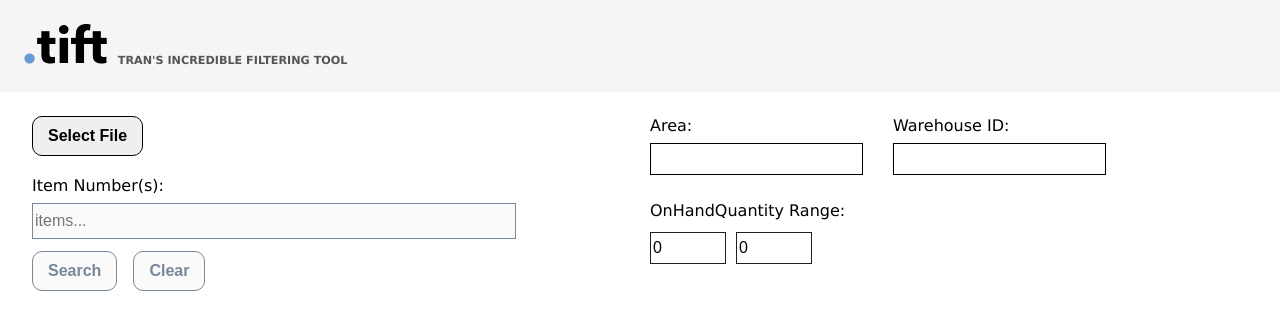
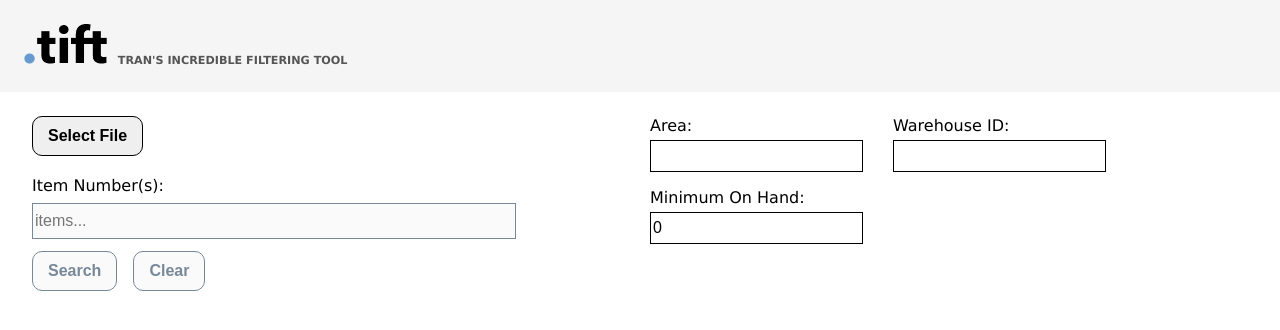
Before and after one commit to rleu82/tift, a React (Create React App) app: page / in a window 1280 px wide. Shown: the top 330 px of the page. Built offline with nearby package versions, Linux system fonts and the light colour scheme.

Commit message:
removed range query
Only needed to query item quantity on hand to meet order quantity

```diff
--- a/src/App.js
+++ b/src/App.js
@@ -9,7 +9,6 @@ class App extends React.Component {
     // create ref of instance of input data
     itemRef = React.createRef();
     minRef = React.createRef();
-    maxRef = React.createRef();
 
     state = {
         selectedFile: 'No File Selected',
@@ -18,8 +17,7 @@ class App extends React.Component {
         tableHeaders: [],
         isItDisabled: true,
         queryValue: '',
-        handleRender: false,
-        minMaxNum: 0
+        handleRender: false
     };
 
     // load xlsx for parsing
@@ -96,28 +94,14 @@ class App extends React.Component {
         // calculate availabilty on hand
         const calcResults = results.map(resItem => ({ ...resItem, OnHandQuantity: resItem.untqty - resItem.comqty }));
         console.log(results);
-        console.log(calcResults);
+        const minNum = this.minRef.current.value;
+        let filterMinMax = calcResults;
         // filter range of onHandQuantity
-        const minNum = this.minRef.current.value;
-        const maxNum = this.maxRef.current.value;
-        let filterMinMax = calcResults;
-        if (minNum > 0 && maxNum > 0) {
-            filterMinMax = calcResults
-                .filter(rangeItem => rangeItem.OnHandQuantity >= minNum)
-                .filter(rangeItem => rangeItem.OnHandQuantity <= maxNum);
-            this.setState({ results: filterMinMax, handleRender: true }, this.createHeader);
-            console.log('both');
-        } else if (minNum > 0 && maxNum < 1) {
+        if (minNum > 0) {
             filterMinMax = calcResults.filter(rangeItem => rangeItem.OnHandQuantity >= minNum);
             this.setState({ results: filterMinMax, handleRender: true }, this.createHeader);
-            console.log('minonly');
-        } else if (minNum < 1 && maxNum > 0) {
-            filterMinMax = calcResults.filter(rangeItem => rangeItem.OnHandQuantity <= maxNum);
-            this.setState({ results: filterMinMax, handleRender: true }, this.createHeader);
-            console.log('maxonly');
         } else {
             this.setState({ results: calcResults, handleRender: true }, this.createHeader);
-            console.log(minNum + ' ' + maxNum);
         }
     };
     // use state to manage input value: equal what user types
@@ -210,7 +194,9 @@ class App extends React.Component {
                             <input type="text" id="wh-id" name="wh-id" className="right-input" />
                         </div>
                         <div className="flag-container">
-                            <span>OnHandQuantity Range:</span>
+                            <label htmlFor="ohqr-min" className="right-label">
+                                Minimum On Hand:
+                            </label>
                             <input
                                 type="number"
                                 id="ohqr-min"
@@ -219,17 +205,7 @@ class App extends React.Component {
                                 min="0"
                                 defaultValue="0"
                                 placeholder="min..."
-                                className="minmax-input"
-                            />
-                            <input
-                                type="number"
-                                id="ohqr-max"
-                                ref={this.maxRef}
-                                name="ohqr-max"
-                                min="0"
-                                defaultValue="0"
-                                placeholder="max..."
-                                className="minmax-input"
+                                className="right-input"
                             />
                         </div>
                     </div>
--- a/src/index.css
+++ b/src/index.css
@@ -118,28 +118,18 @@ header {
     grid-template-columns: repeat(2, max-content);
     grid-template-rows: repeat(2, max-content);
     grid-column-gap: 30px;
-    grid-row-gap: 10px;
 }
 
 .right-grid .right-label {
     padding-right: 0.25em;
+    display: block;
 }
 .right-grid input {
     display: block;
-    margin-top: 0.5em;
+    margin-top: 0.3em;
     height: 1.75em;
     font-size: 1em;
     border: 1px solid black;
-}
-.right-grid .minmax-input {
-    display: inline-block;
-    width: 70px;
-    margin-right: 10px;
-    border: 1px solid rgb(32, 32, 32);
-}
-.right-grid span {
-    display: block;
-    padding-bottom: 0.25em;
 }
 
 .flag-container {
```
